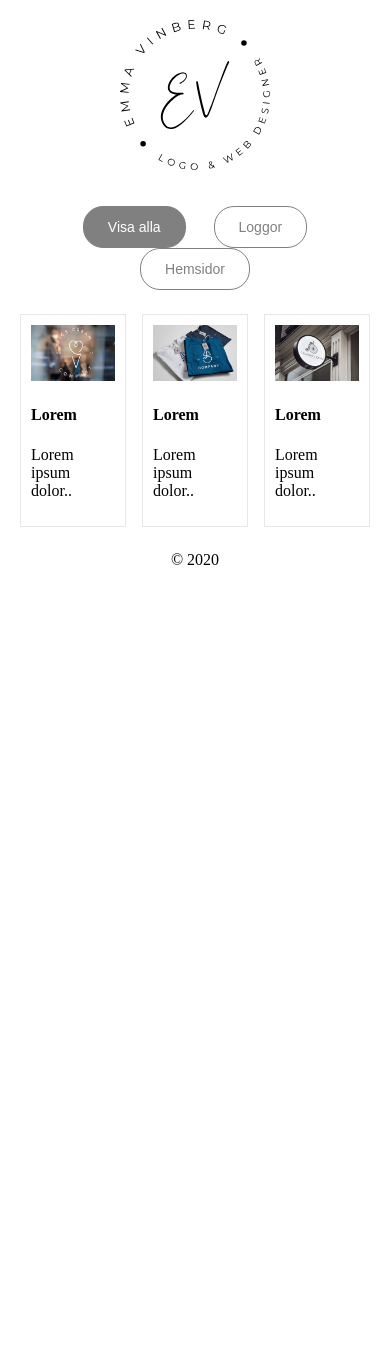
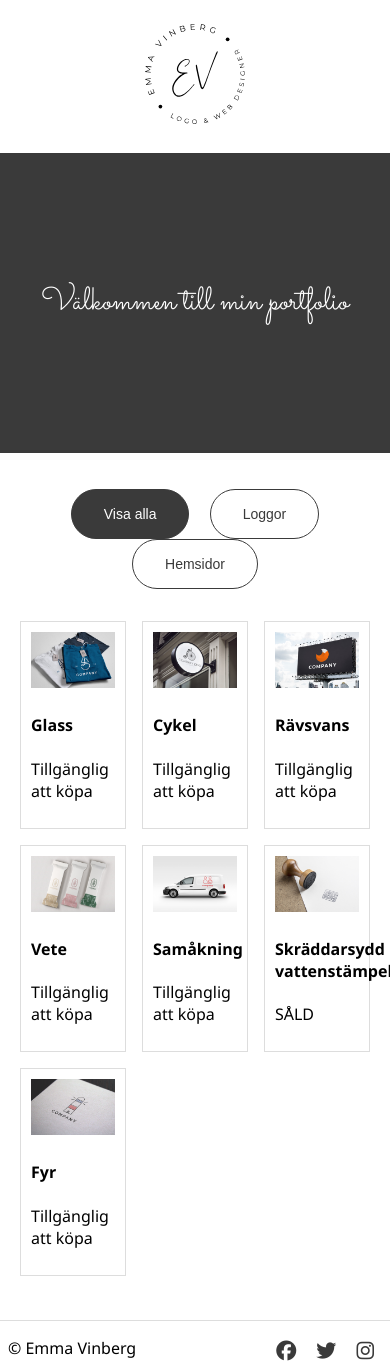
Before and after one commit to baumert357/emma_vinberg, a website: page index.html in a window 390 px wide. Before the commit the page ends 844 px from the top, so only its background shows below. Drawn offline with Linux system fonts and the light colour scheme.

Commit message:
everything is done except responsiveness

```diff
--- a/index.html
+++ b/index.html
@@ -6,15 +6,21 @@
   <meta name="viewport" content="width=device-width, initial-scale=1.0">
   <title>Emma's Website</title>
   <link rel="stylesheet" href="css/style.css">
+  <link href="https://fonts.googleapis.com/css2?family=Sacramento&display=swap" rel="stylesheet">
+  <script src="https://kit.fontawesome.com/55121854ba.js" crossorigin="anonymous"></script>
 </head>
 
 <body>
 
-  <header><img src="images/emma vinberg logo.svg" alt="" style="width: 150px; height: auto;"></header>
+  <header><img src="images/emma vinberg logo.svg" alt=""></header>
+
+  <div class="hero">
+    <h1>Välkommen till min portfolio</h1>
+  </div>
 
   <main class="main">
 
-    <div id="myBtnContainer" style="text-align: center; margin-top: 32px;">
+    <div id="myBtnContainer">
       <button class="btn active" onclick="filterSelection('alla')"> Visa alla</button>
       <button class="btn" onclick="filterSelection('loggor')"> Loggor</button>
       <button class="btn" onclick="filterSelection('hemsidor')"> Hemsidor</button>
@@ -25,25 +31,57 @@
 
       <div class="column loggor">
         <div class="content">
-          <img src="/images/ice-cream-company.jpg" alt="" style="width: 100%">
-          <h4>Lorem</h4>
-          <p>Lorem ipsum dolor..</p>
+          <img src="/images/boat-company.jpg" alt="" style="width: 100%; height: auto">
+          <h4>Glass</h4>
+          <p>Tillgänglig att köpa</p>
         </div>
       </div>
 
       <div class="column loggor">
         <div class="content">
-          <img src="/images/boat-company.jpg" alt="" style="width: 100%">
-          <h4>Lorem</h4>
-          <p>Lorem ipsum dolor..</p>
+          <img src="/images/bicycle-company.jpg" alt="" style="width: 100%; height: auto">
+          <h4>Cykel</h4>
+          <p>Tillgänglig att köpa</p>
         </div>
       </div>
 
       <div class="column loggor">
         <div class="content">
-          <img src="/images/bicycle-company.jpg" alt="" style="width: 100%">
-          <h4>Lorem</h4>
-          <p>Lorem ipsum dolor..</p>
+          <img src="/images/fox-company.jpg" alt="" style="width: 100%; height: auto">
+          <h4>Rävsvans</h4>
+          <p>Tillgänglig att köpa</p>
+        </div>
+      </div>
+
+      <div class="column loggor">
+        <div class="content">
+          <img src="/images/granola-company.jpg" alt="" style="width: 100%; height: auto">
+          <h4>Vete</h4>
+          <p>Tillgänglig att köpa</p>
+        </div>
+      </div>
+
+      <div class="column loggor">
+        <div class="content">
+          <img src="/images/rideshare-company.jpg" alt="" style="width: 100%; height: auto">
+          <h4>Samåkning</h4>
+          <p>Tillgänglig att köpa</p>
+        </div>
+      </div>
+
+      <div class="column loggor">
+        <div class="content">
+          <img src="/images/waterstamp-company.jpg" alt="" style="width: 100%; height: auto">
+          <h4>Skräddarsydd vattenstämpel</h4>
+          <p>SÅLD</p>
+        </div>
+      </div>
+
+      <div class="column loggor">
+        <div class="content">
+          <img src="/images/beacon-company.jpg" alt="" style="width: 100%; height: auto">
+          <h4>Fyr</h4>
+          <p>Tillgänglig att köpa</p>
         </div>
       </div>
 
@@ -52,7 +90,17 @@
 
   </main>
 
-  <footer>&copy; 2020</footer>
+  <footer>
+
+    <div>&copy; Emma Vinberg</div>
+
+    <div class="sns-links">
+      <a href="#"><i class="fab fa-facebook"></i></a>
+      <a href="#"><i class="fab fa-twitter"></i></a>
+      <a href="#"><i class="fab fa-instagram"></i></a>
+    </div>
+
+  </footer>
 
   <script src="javascript/script.js"></script>
 </body>
--- a/scss/style.scss
+++ b/scss/style.scss
@@ -1,37 +1,77 @@
+ $grey: #3A3A3A;
+ $lightgrey: #DDD;
+
 * {
   box-sizing: border-box;
 }
 
-header, footer {
+header {
   text-align: center;
+  padding: 24px 0;
+
+  img {
+    width: 100px;
+    height: auto;
+  }
+
+  @media only screen and (min-width: 900px) {
+    img {
+      width: 150px;
+      height: auto;
+    }
+  }
 }
 
-/* html {
-  background-color: red;
-} */
-
-/* ↓ W3SCHOOLS CODE ↓ */
+footer {
+  display: flex;
+  justify-content: space-between;
+  padding: 16px 8px;
+  border-top: 1px solid $lightgrey;
+}
 
 body {
-  /* background-color: #f1f1f1; */
-  padding: 20px;
-  /* font-family: Arial; */
-
-
-  /* background-color: green; */
   margin: 0;
+  font-family: 'Segoe UI', Tahoma, Geneva, Verdana, sans-serif;
 }
 
-/* Center website */
-/* .main {
-  max-width: 1000px;
-  margin: auto;
-} */
+.hero {
+  display: flex;
+  justify-content: center;
+  align-items: center;
+  height: 300px;
+  background-color: $grey;
 
-/* h1 {
-  font-size: 50px;
-  word-break: break-all;
-} */
+  h1 {
+    word-break: break-all;
+    color: white;
+    font-family: 'Sacramento', cursive;
+    font-size: 2em;
+    font-weight: 400;
+    text-align: center;
+    line-height: 1.2em;
+    margin: 0;
+  }
+
+  @media only screen and (min-width: 900px) {
+    h1 {
+      font-size: 4.5em;
+    }
+  }
+}
+
+.main {
+  padding: 20px;
+}
+
+.sns-links {
+  a {
+    font-size: 20px;
+    margin: 0 8px;
+    color: $grey;
+  }
+}
+
+/* ↓ (MODIFIED) W3SCHOOLS CODE ↓ */
 
 .row {
   margin: 8px -16px;
@@ -59,10 +99,8 @@ body {
 
 /* Content */
 .content {
-  background-color: white;
   padding: 10px;
-
-  border: 1px solid #e6e6e6;
+  border: 1px solid $lightgrey;
 }
 
 /* The "show" class is added to the filtered elements */
@@ -72,29 +110,30 @@ body {
 
 /* Style the buttons */
 .btn {
-  border: 1px solid grey;
   outline: none;
-  text-decoration: none;
-
-  margin: 0 12px;
-  padding: 12px 24px;
+  border: 1px solid $grey;
+  margin: 0 8px;
+  padding: 16px 32px;
   font-size: 14px;
-  border-radius: 20px;
-
+  border-radius: 28px;
   background-color: white;
-  color: grey;
-
+  color: $grey;
   cursor: pointer;
 }
 
 /* Add a grey background color on mouse-over */
 .btn:hover {
-  background-color: grey;
+  background-color: $grey;
   color: white;
 }
 
 /* Add a dark background color to the active button */
 .btn.active {
-  background-color: grey;
+  background-color: $grey;
   color: white;
 }
+
+#myBtnContainer {
+  text-align: center;
+  margin: 16px 0;
+}
```
Also changed, not shown: css/style.css, images/beacon-company.jpg (added), images/fox-company.jpg (added), images/granola-company.jpg (added), images/rideshare-company.jpg (added), images/waterstamp-company.jpg (added).
